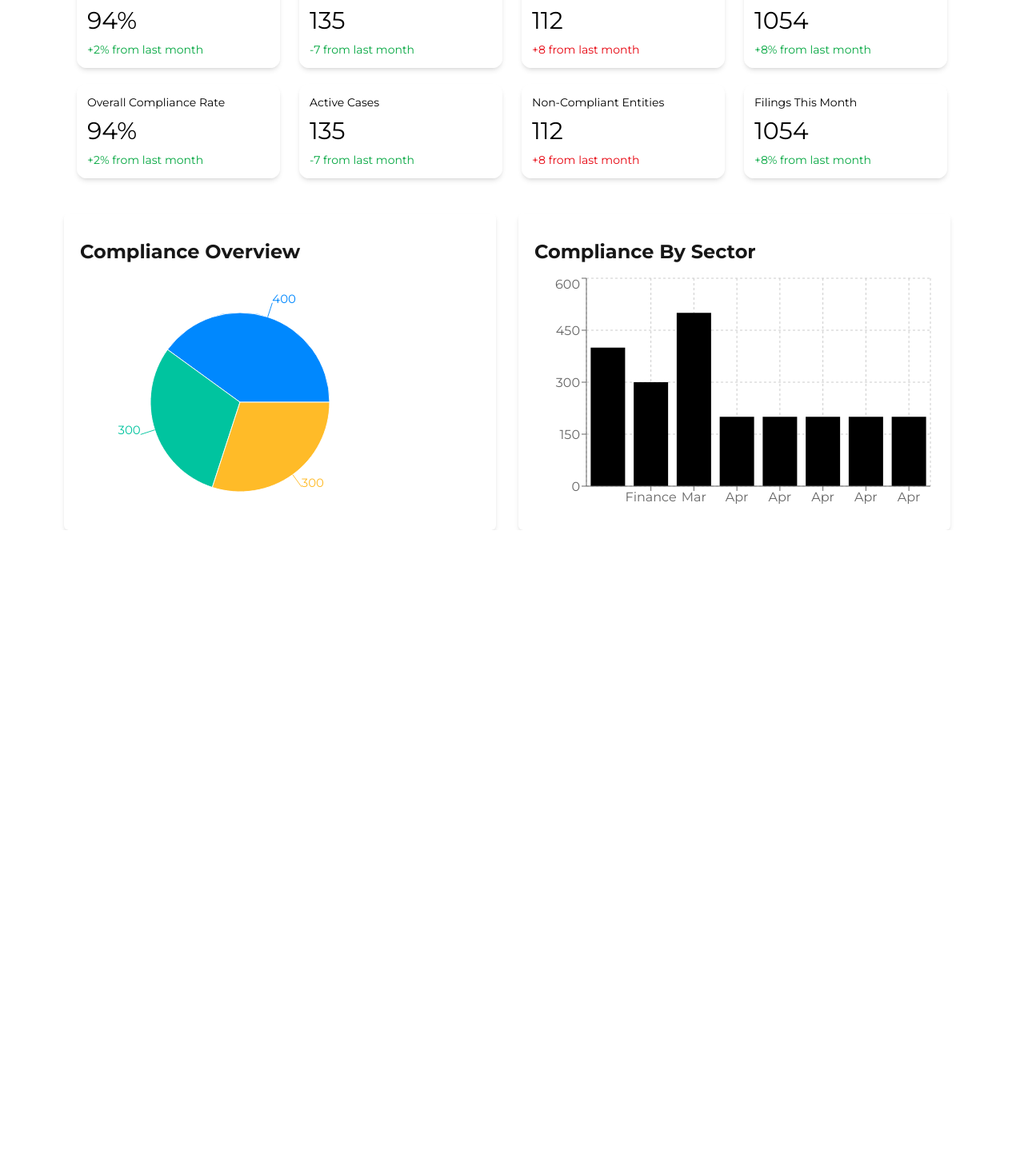
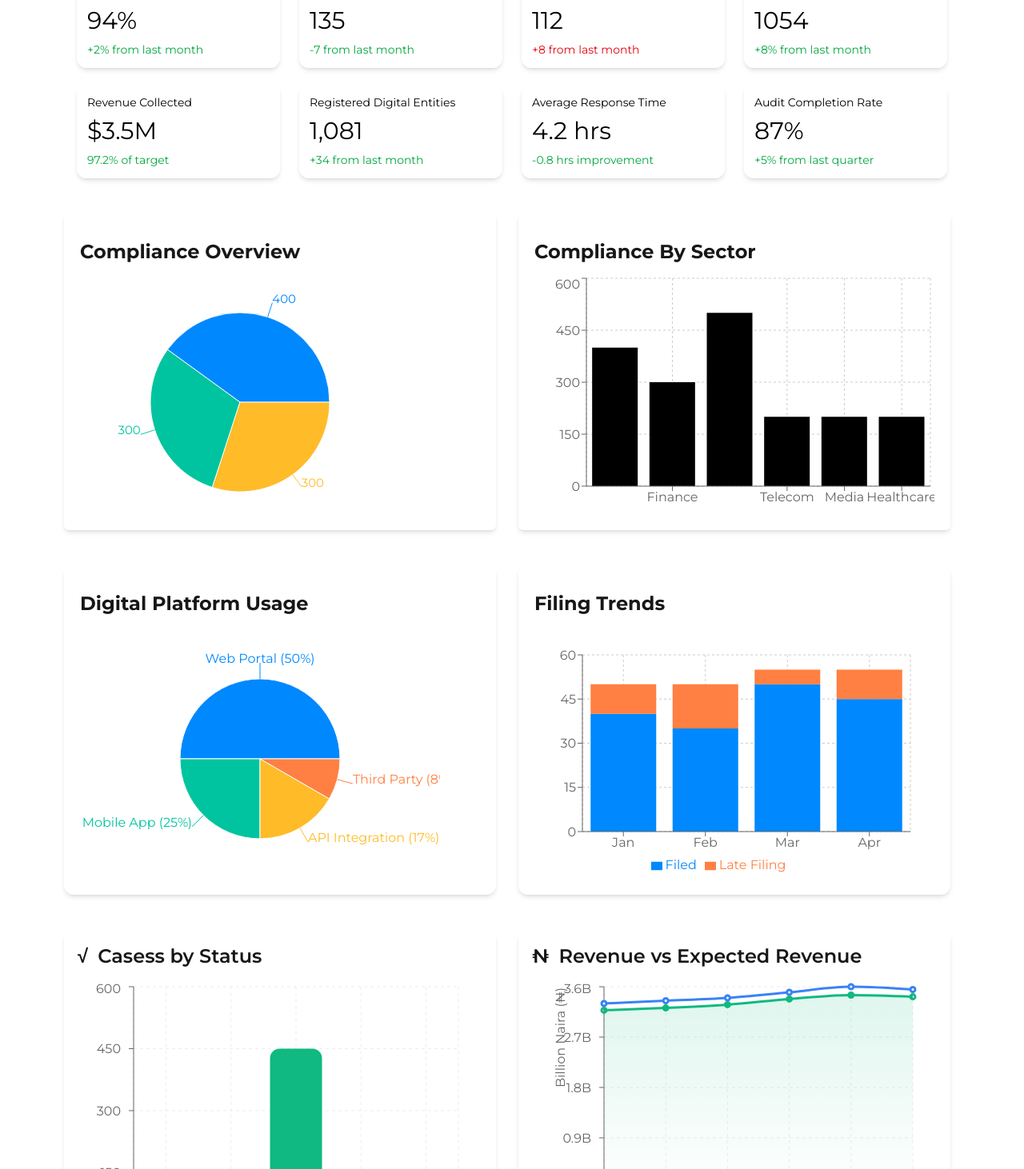
Before and after one commit to dimeji003/ComplianceDashboard, a Next.js app: page / in a window 1280 px wide. Shown: the part 148-1610 px from the top of the page at 80% size. Before the commit the page ends 811 px from the top, so only its background shows below. Built offline with nearby package versions, Linux system fonts and the light colour scheme.

Commit message:
add: filing trends and DPU

```diff
--- a/src/app/components/CasesByStatus.jsx
+++ b/src/app/components/CasesByStatus.jsx
@@ -41,7 +41,7 @@ function CustomTooltip({ active, payload, label }) {
 
 export default function CasesByStatus() {
   return (
-    <div className="border border-white p-4 rounded-xl shadow-md h-full">
+    <div className="border border-white p-4 rounded-xl shadow-md w-[45%] h-[40%]">
       <div className="flex items-center gap-3 mb-3">
         <div className="text-2xl font-semibold">√</div>
         <h1 className="text-2xl font-semibold">Casess by Status</h1>
--- a/src/app/components/ComplianceBySector.jsx
+++ b/src/app/components/ComplianceBySector.jsx
@@ -13,12 +13,11 @@ import {
 const data = [
   { name: "Manufacturing", sales: 400 },
   { name: "Finance", sales: 300 },
-  { name: "Mar", sales: 500 },
-  { name: "Apr", sales: 200 },
-  { name: "Apr", sales: 200 },
-  { name: "Apr", sales: 200 },
-  { name: "Apr", sales: 200 },
-  { name: "Apr", sales: 200 },
+  { name: "E-coommerce", sales: 500 },
+  { name: "Telecom", sales: 200 },
+  { name: "Media", sales: 200 },
+  { name: "Healthcare", sales: 200 },
+
 ];
 
 export default function ComplianceBySector() {
--- a/src/app/components/ComplianceOverview.jsx
+++ b/src/app/components/ComplianceOverview.jsx
@@ -3,9 +3,9 @@
 import { PieChart, Pie, Cell, Tooltip, Legend } from "recharts";
 
 const data = [
-  { name: "Group A", value: 400 },
-  { name: "Group B", value: 300 },
-  { name: "Group C", value: 300 },
+  { name: "Compliant", value: 400 },
+  { name: "Non-Compliant", value: 300 },
+  { name: "Under-Compliant", value: 300 },
 
 ];
 
--- /dev/null
+++ b/src/app/components/DigitalPlatformUsage.jsx
@@ -0,0 +1,40 @@
+"use client";
+
+import { PieChart, Pie, Cell, Tooltip } from "recharts";
+
+// ✅ Data: adjust numbers to match real usage
+const data = [
+  { name: "Web Portal", value: 300 },
+  { name: "Mobile App", value: 150 },
+  { name: "API Integration", value: 100 },
+  { name: "Third Party", value: 50 },
+];
+
+// Colors for each slice
+const COLORS = ["#0088FE", "#00C49F", "#FFBB28", "#FF8042"];
+
+export default function PlatformUsageChart() {
+  return (
+    <div className="w-[45%] h-[40%] bg-white shadow-md rounded-xl p-5">
+      <h2 className="font-bold text-2xl mb-4 py-3">Digital Platform Usage</h2>
+
+      <PieChart width={450} height={300}>
+        <Pie
+          data={data}
+          cx="50%"
+          cy="50%"
+          outerRadius={100}
+          dataKey="value"
+          label={({ name, percent }) =>
+            `${name} (${(percent * 100).toFixed(0)}%)`
+          }
+        >
+          {data.map((entry, index) => (
+            <Cell key={index} fill={COLORS[index % COLORS.length]} />
+          ))}
+        </Pie>
+        <Tooltip formatter={(value) => `${value} users`} />
+      </PieChart>
+    </div>
+  );
+}
--- /dev/null
+++ b/src/app/components/FillingTrends.jsx
@@ -0,0 +1,47 @@
+"use client";
+
+import {
+  BarChart,
+  Bar,
+  XAxis,
+  YAxis,
+  CartesianGrid,
+  Tooltip,
+  Legend,
+  ResponsiveContainer,
+} from "recharts";
+
+export default function FilingTrendsChart() {
+  // ---------- DATA SET ----------
+  const data = [
+    { month: "Jan", Filed: 40, "Late Filing": 10 },
+    { month: "Feb", Filed: 35, "Late Filing": 15 },
+    { month: "Mar", Filed: 50, "Late Filing": 5 },
+    { month: "Apr", Filed: 45, "Late Filing": 10 },
+  ];
+
+  const COLORS = {
+    Filed: "#0088FE",
+    "Late Filing": "#FF8042",
+  };
+
+  // ---------- COMPONENT ----------
+  return (
+    <div className="w-[45%] bg-white shadow-md rounded-xl p-5">
+      <h2 className="font-bold text-2xl mb-4 py-3">Filing Trends</h2>
+
+      <ResponsiveContainer width="100%" height={300}>
+        <BarChart data={data} margin={{ top: 20, right: 30, left: 0, bottom: 5 }}>
+          <CartesianGrid strokeDasharray="3 3" />
+          <XAxis dataKey="month" />
+          <YAxis />
+          <Tooltip />
+          <Legend />
+
+          <Bar dataKey="Filed" stackId="a" fill={COLORS.Filed} />
+          <Bar dataKey="Late Filing" stackId="a" fill={COLORS["Late Filing"]} />
+        </BarChart>
+      </ResponsiveContainer>
+    </div>
+  );
+}
--- a/src/app/components/Main.jsx
+++ b/src/app/components/Main.jsx
@@ -4,6 +4,8 @@ import ComplianceOverview from './ComplianceOverview'
 import ComplianceBySector from './ComplianceBySector'
 import RevenueVsExpectedRevenue from "./RevenueVsExpectedRevenue";
 import CasesByStatus from "./CasesByStatus";
+import DigitalPlatformUsage from "./DigitalPlatformUsage"
+import FilingTrendsChart from './FillingTrends';
 
 export default function Main(){
     return (
@@ -21,6 +23,15 @@ export default function Main(){
 
             </div>
 
+            <div className=' ml-20 flex flex-row gap-7 mt-11  m-auto'>
+                <DigitalPlatformUsage />
+                <FilingTrendsChart />
+            </div>
+
+            <div className=' ml-20 flex flex-row gap-7 mt-11  m-auto'>
+                <CasesByStatus />
+                <RevenueVsExpectedRevenue />
+            </div>
 
             </div>
 
--- a/src/app/components/RevenueVsExpectedRevenue.jsx
+++ b/src/app/components/RevenueVsExpectedRevenue.jsx
@@ -72,7 +72,7 @@ function CustomTooltip({ active, payload, label }) {
 
 export default function RevenueVsExpectedRevenue() {
   return (
-    <div className="border border-white p-4 rounded-xl shadow-md h-full">
+    <div className="border border-white p-4 rounded-xl shadow-md w-[45%] h-[40%]">
       <div className="flex items-center gap-3 mb-3">
         <div className="text-2xl font-semibold">₦</div>
         <h1 className="text-2xl font-semibold">Revenue vs Expected Revenue</h1>
--- a/src/app/components/introductorymetrics.jsx
+++ b/src/app/components/introductorymetrics.jsx
@@ -26,26 +26,27 @@ export default function Intro(){
 
             </div>
 
+
             <div className="flex flex-row gap-6">
                 <div className="border border-white flex flex-col gap-2 w-[40%] p-3 rounded-xl shadow-md">
-                    <div className="text-sm">Overall Compliance Rate</div>
-                    <div className="font-semiboldbold text-3xl">94%</div>
-                    <div className="text-green-600 text-sm">+2% from last month</div>
+                    <div className="text-sm">Revenue Collected</div>
+                    <div className="font-semiboldbold text-3xl">$3.5M</div>
+                    <div className="text-green-600 text-sm">97.2% of target</div>
                 </div>
                 <div className="border border-white flex flex-col gap-2 w-[40%] p-3 rounded-xl shadow-md">
-                    <div className="text-sm">Active Cases</div>
-                    <div className="font-semiboldbold text-3xl">135</div>
-                    <div className="text-green-600 text-sm">-7 from last month</div>
+                    <div className="text-sm">Registered Digital Entities</div>
+                    <div className="font-semiboldbold text-3xl">1,081</div>
+                    <div className="text-green-600 text-sm">+34 from last month</div>
                 </div>
                 <div className="border border-white flex flex-col gap-2 w-[40%] p-3 rounded-xl shadow-md">
-                    <div className="text-sm">Non-Compliant Entities</div>
-                    <div className="font-semiboldbold text-3xl">112</div>
-                    <div className="text-red-600 text-sm">+8 from last month</div>
+                    <div className="text-sm">Average Response Time</div>
+                    <div className="font-semiboldbold text-3xl">4.2 hrs</div>
+                    <div className="text-green-600 text-sm">-0.8 hrs improvement</div>
                 </div>
                 <div className="border border-white flex flex-col gap-2 w-[40%] p-3 rounded-xl shadow-md">
-                    <div className="text-sm">Filings This Month</div>
-                    <div className="font-semiboldbold text-3xl">1054</div>
-                    <div className="text-green-600 text-sm">+8% from last month</div>
+                    <div className="text-sm">Audit Completion Rate</div>
+                    <div className="font-semiboldbold text-3xl">87%</div>
+                    <div className="text-green-600 text-sm">+5% from last quarter</div>
                 </div>
 
             </div>
```
Also changed, not shown: src/app/components/TopNonCompliantTable.jsx (added).
